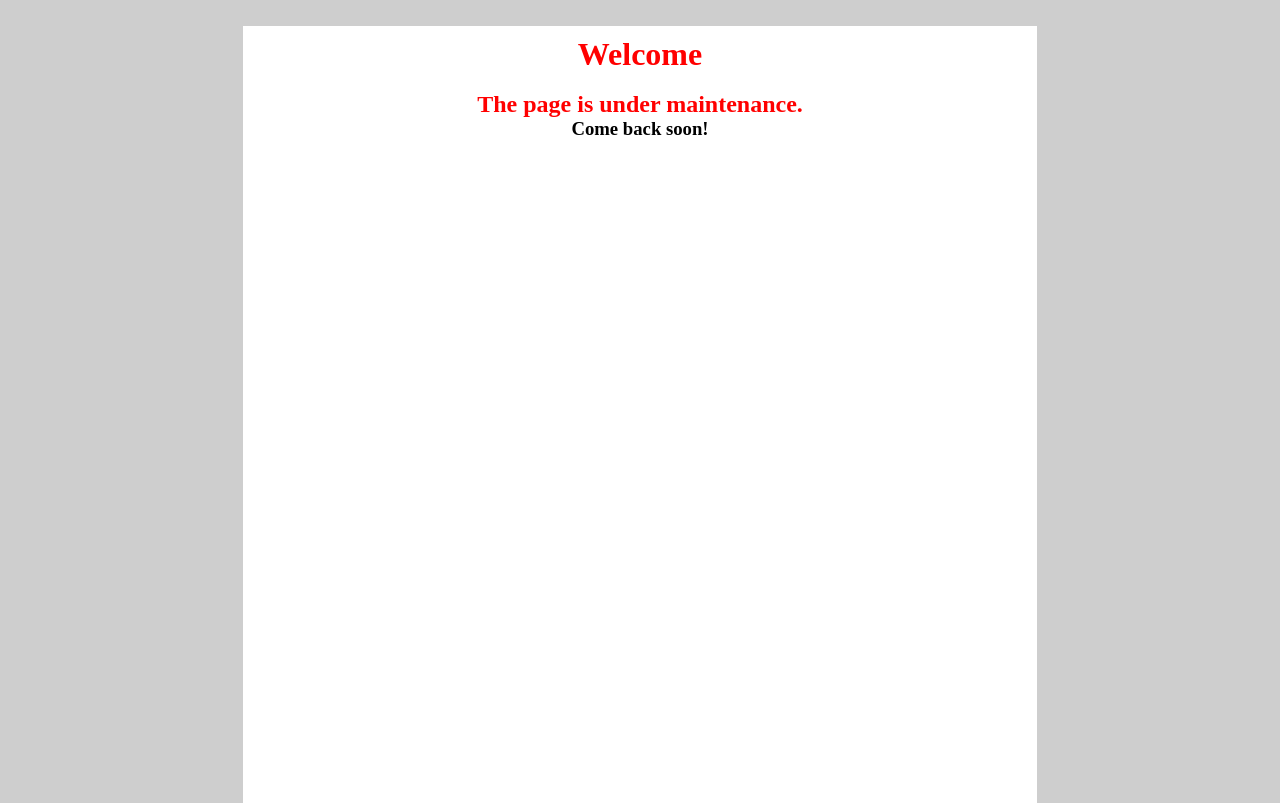
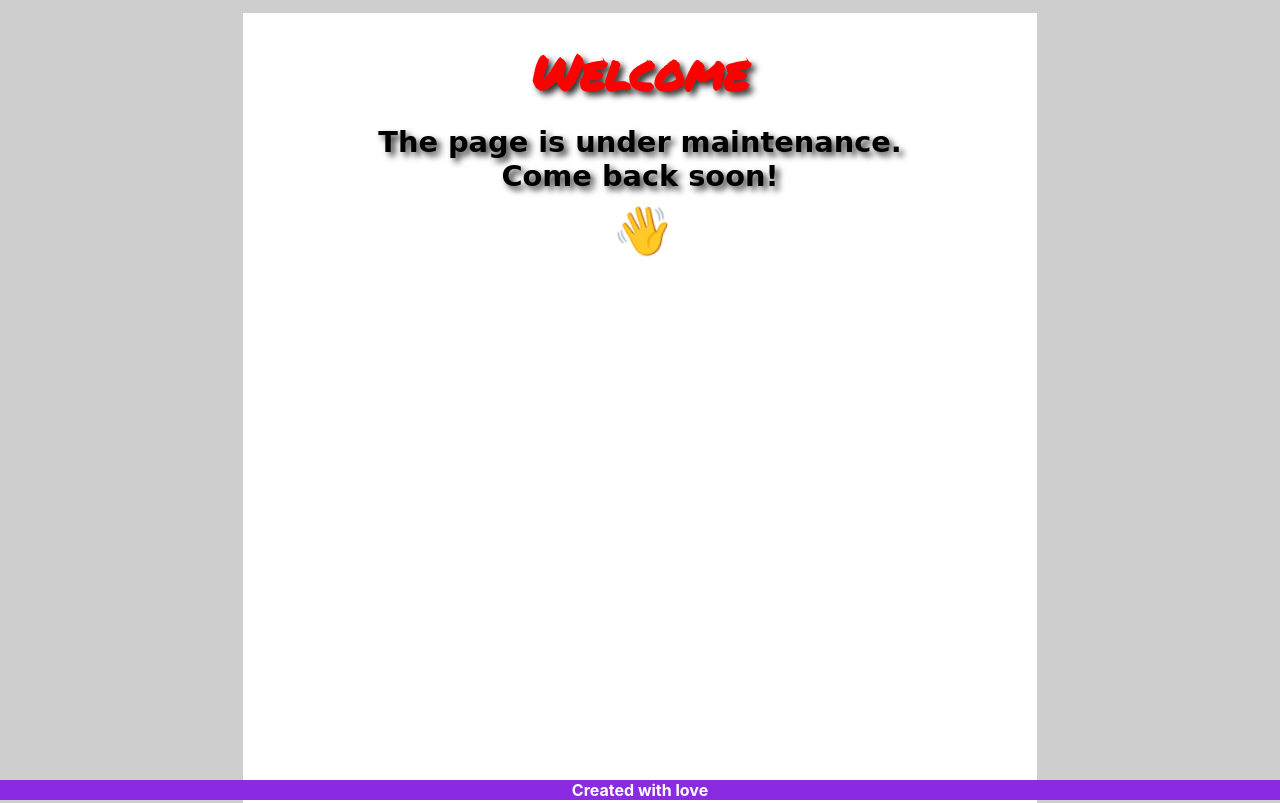
Before and after one commit to mikokill/mikokill.github.io, a plain HTML site: page index.html in a window 1280 px wide. Shown: the top 803 px of the page. Drawn offline with Linux system fonts and the light colour scheme.

Commit message:
css animations

```diff
--- a/index.html
+++ b/index.html
@@ -1,15 +1,18 @@
 <html>
     <head>
-        <meta charset="UFT-8" />
+        <meta charset="UFT-8">
+        <meta name="viewport" content="width=device-width, initial-scale=1">
         <title>Home Page</title>
         <link rel="stylesheet" href="style.css" />
+        <link rel="stylesheet" href="https://fonts.googleapis.com/css2?family=Permanent+Marker&Ranga" />
         <link rel="shortcut icon" type="image/png" href="favicon.png" />
     </head>
     <body>
         <div id="main">
             <h1 class="pierwszy">Welcome</h1><br>
             <h2 class="header">The page is under maintenance.</h2>
-            <h3>Come back soon!</h3>
+            <h3 class="header">Come back soon!</h3>
+            <p class="waving_hand">&#128075;</p>
         </div>
         <footer>
             <p>Created with love</p>
--- a/style.css
+++ b/style.css
@@ -1,6 +1,8 @@
 *{
     margin: 0px;
     padding: 0px;
+    cursor: default;
+    box-sizing: border-box;
 }
 
 body{
@@ -12,15 +14,64 @@ body{
     background-color: white;
     height: 30cm;
     width: 21cm;
-    margin: 2% auto;
+    margin: 1% auto;
     position: relative;
+    animation-name: welcome;
+    animation-duration: 2s;
+    animation-fill-mode: forwards;
 }
 
 #main .pierwszy{
-    padding-top: 10px;
+    padding-top: 2vw;
+    font-size: 3em;
     color: red;
+    font-family: 'Permanent Marker', cursive;
+
+}
+
+@keyframes welcome {
+    from {text-shadow: 0px;}
+    to {text-shadow: 4px 4px 6px rgb(49, 49, 49);}
+}
+
+.waving_hand{
+    color: black;
+    padding-top: 1vw;
+    text-shadow: none;
+    font-size: 3em;
+    cursor: url("middle-finger.gif"), url("middle-finger.cur"), grab;
+    animation-name: wave-animation;
+    animation-duration: 1.8s;
+    animation-delay: 1s;
+    animation-iteration-count: infinite;
+    transform-origin: 80% 80%;
+    display: inline-block;
+}
+
+@keyframes wave-animation {
+    from {transform: rotate(0.0deg);}
+    20% { transform: rotate( 14.0deg)}
+    50% { transform: rotate(-8.0deg) }  /* The following five values can be played with to make the waving more or less extreme */
+    80% { transform: rotate(14.0deg) }
+    to { transform: rotate(0.0deg) }
 }
 
 #main .header{
-    color: red;
+    font-family: Ranga, cursive;
+    font-size: 1.8em;
 }
+
+#main .pierwszy:hover{
+    color: blue;
+}
+
+footer{
+    background-color: blueviolet;
+    color: white;
+    font-size: 1em;
+    font-family: -apple-system, BlinkMacSystemFont, 'Segoe UI', Roboto, Oxygen, Ubuntu, Cantarell, 'Open Sans', 'Helvetica Neue', sans-serif;
+    font-weight: bold;
+    width: 100%;
+    bottom: 0px;
+    position: fixed;
+}
```
